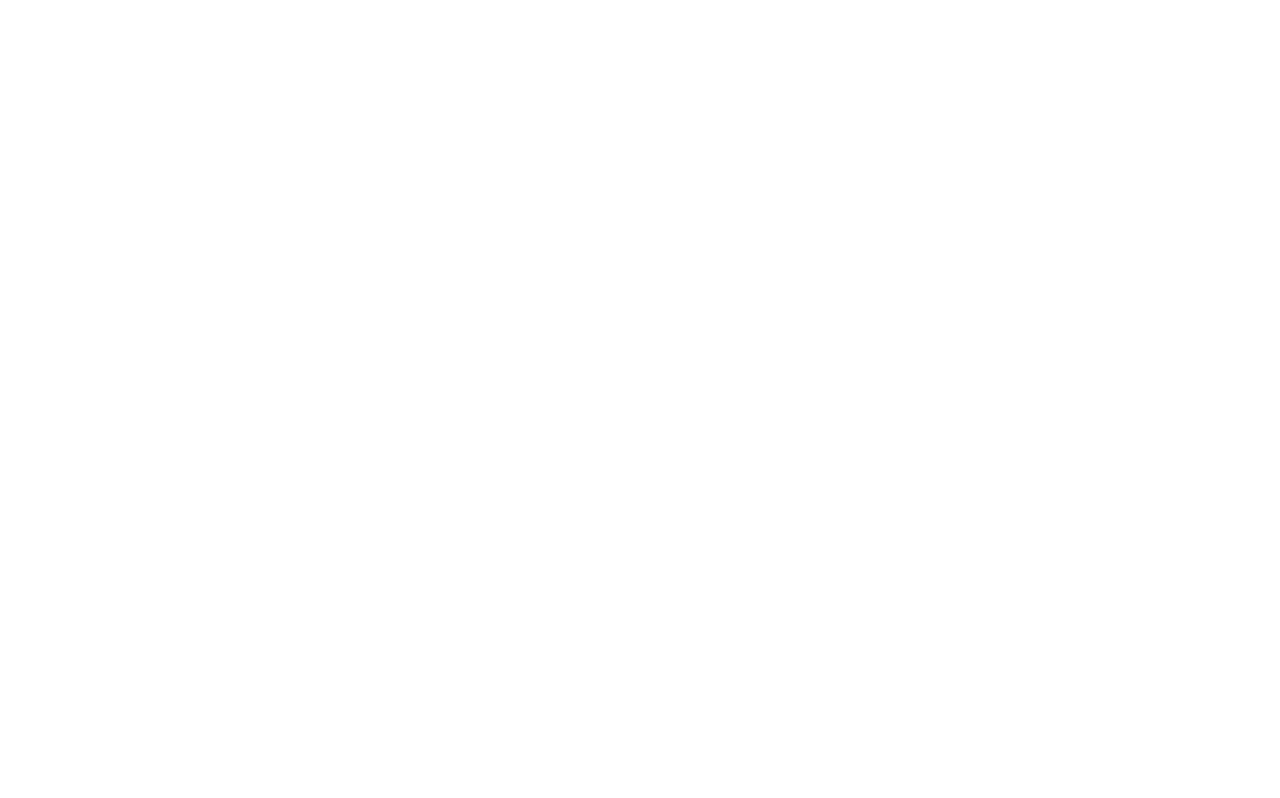
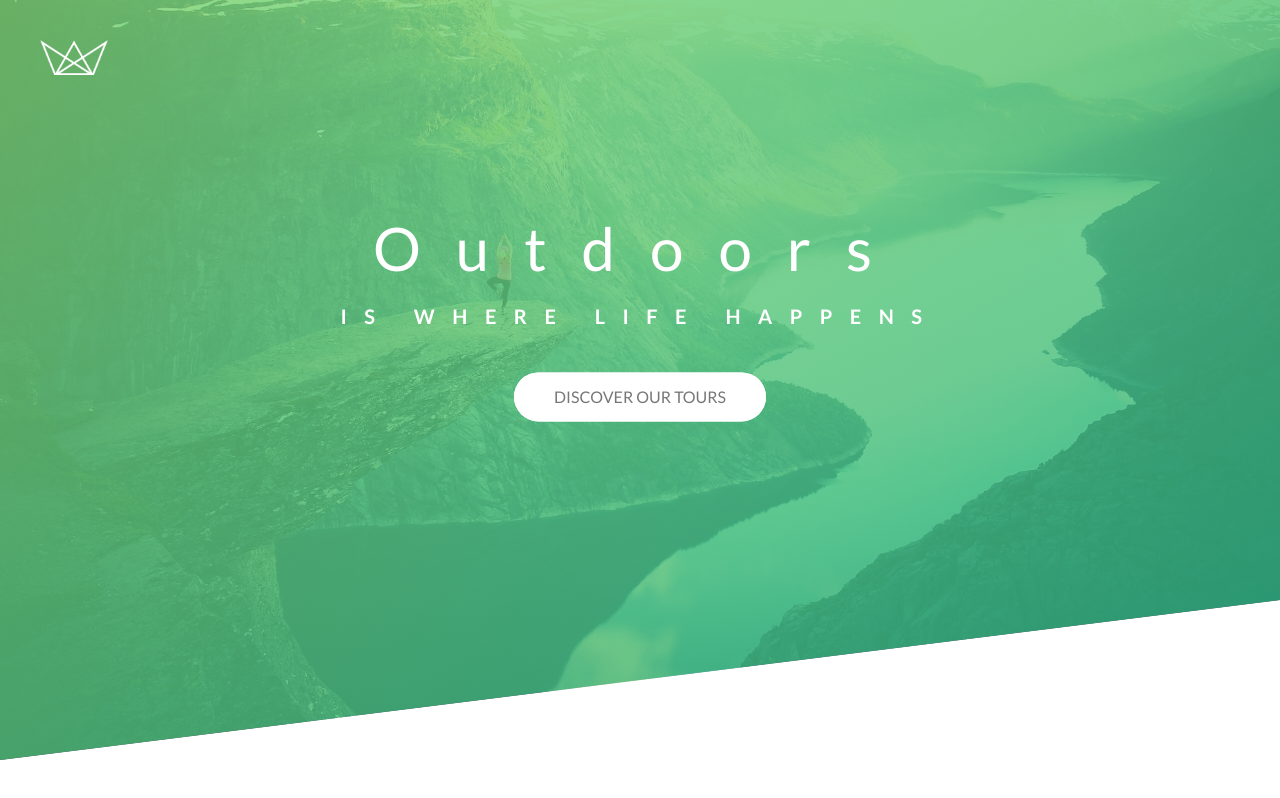
Before and after one commit to FBWIIHamburg/Advanced-CSS, a plain HTML site: page index.html in a window 1280 px wide. Drawn offline with Linux system fonts and the light colour scheme.

Commit message:
second push the button

```diff
--- a/css/style.css
+++ b/css/style.css
@@ -6,3 +6,109 @@ Medium green: #55c57a
 Dark green: #28b485
 
 */
+
+*,::after,::before
+{
+    margin: 0;
+    padding: 0;
+    box-sizing: border-box;
+}
+html{
+    font-size: 62.5%;
+}
+body{
+    font-family: "Lato", sans-serif;
+    line-height: 1.7;
+}
+.header{
+   height: 95vh;
+   background-image:
+   linear-gradient(to right bottom,rgba(126, 213, 111, 0.8)
+   , rgba(40, 180, 133, 0.8)),url(../img/hero.jpg);
+   background-size: cover;
+   background-position: top;
+   clip-path: polygon(0 0 ,100% 0 , 100% 75vh , 0 100%);
+   position: relative;
+}
+.header-logo-box{
+    position: absolute;
+    top: 4rem;
+    left: 4rem;
+}
+.header-logo-box>img{
+    height: 3.5rem;
+}
+.header-text-box
+{
+    position: absolute;
+    top: 40%;
+    left: 50%;
+    transform: translate(-50%,-50%);
+    text-align: center;
+    width: 100%;
+}
+
+.header-text-box>h1 :nth-child(1){
+    font-size: 6rem;
+    font-weight: 400;
+    letter-spacing: 3.5rem;
+    color: #fff;
+    display: block;
+}
+.header-text-box>h1 :nth-child(2){
+    font-size: 2rem;
+    font-weight: 700;
+    letter-spacing: 1.75rem;
+    color: #fff;
+    text-transform: uppercase;
+    display: block;
+    margin-bottom: 5rem;
+
+}
+.btn{
+text-decoration: none;
+text-transform: uppercase;
+transform: translate(-50%,-50%);
+padding: 1.5rem 4rem;
+border-radius: 10rem;
+font-size: 1.6rem;
+transition: all 1.2s;
+position: relative;
+
+
+}
+.btn-white{
+    background-color: #fff;
+    color: #777;
+}
+
+.btn-white::after {
+    background-color: #fff;
+}
+.btn-red{
+    background-color: #ff0000;
+}
+.btn:hover{
+    /* transform: translate(-0.3px); */
+    box-shadow: 0 1rem 2rem rgba(0, 0, 0, 0.2);
+
+
+}
+.btn::after{
+    content:"";
+    transition: all 0.7s;
+    height: 100%;
+    width: 100%;
+    position: absolute;
+    top: 0;
+    left:0;
+    z-index: -1;
+    border-radius: 10rem;
+
+
+}
+.btn:hover::after{
+
+    transform: scaleX(1.4) scaleY(1.6) ;
+    opacity: 0;
+}
--- a/index.html
+++ b/index.html
@@ -13,6 +13,19 @@
         <title>Natours | Exciting tours for adventurous people</title>
     </head>
     <body>
+        <header class="header">
+            <div class="header-logo-box">
+                <img src="./img/logo-white.png" alt="">
+            </div>
+            <div class="header-text-box">
+                <h1>
+                    <span>Outdoors</span>
+                    <span>is where life happens</span>
+                </h1>
+                <a href="#" class="btn btn-white">Discover our tours</a>
+            </div>
+
+        </header>
 
 
     </body>
```
